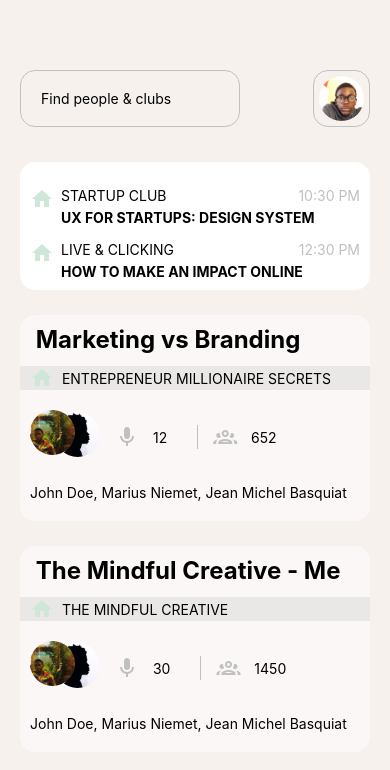
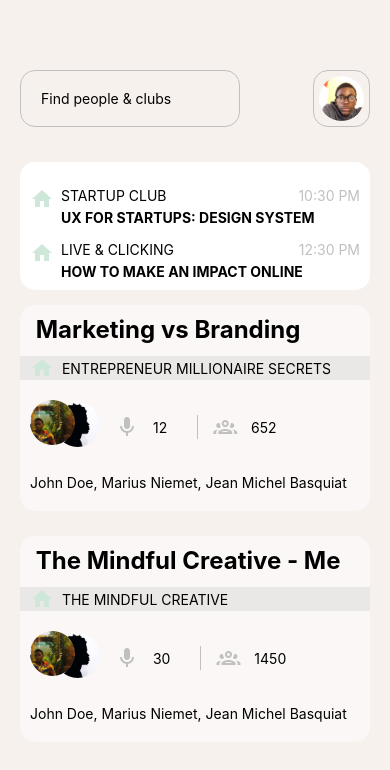
Before and after one commit to niemet0502/clubhouse-redesign, a React Native app: screen / in a window 390 px wide. Shown: the top 770 px of the page. Built offline with nearby package versions, Linux system fonts and the light colour scheme.

Commit message:
main :: added marginBottom on Room component

```diff
--- a/components/Room.js
+++ b/components/Room.js
@@ -43,8 +43,9 @@ export default function Room(props) {
 const styles = StyleSheet.create({
   container:{
     backgroundColor: '#FBF7F6',
-    marginTop: 25,
-    borderRadius: 15
+    marginTop: 15,
+    borderRadius: 15,
+    marginBottom: 10
   },
   roomTitle:{
     fontSize: 24,
```
